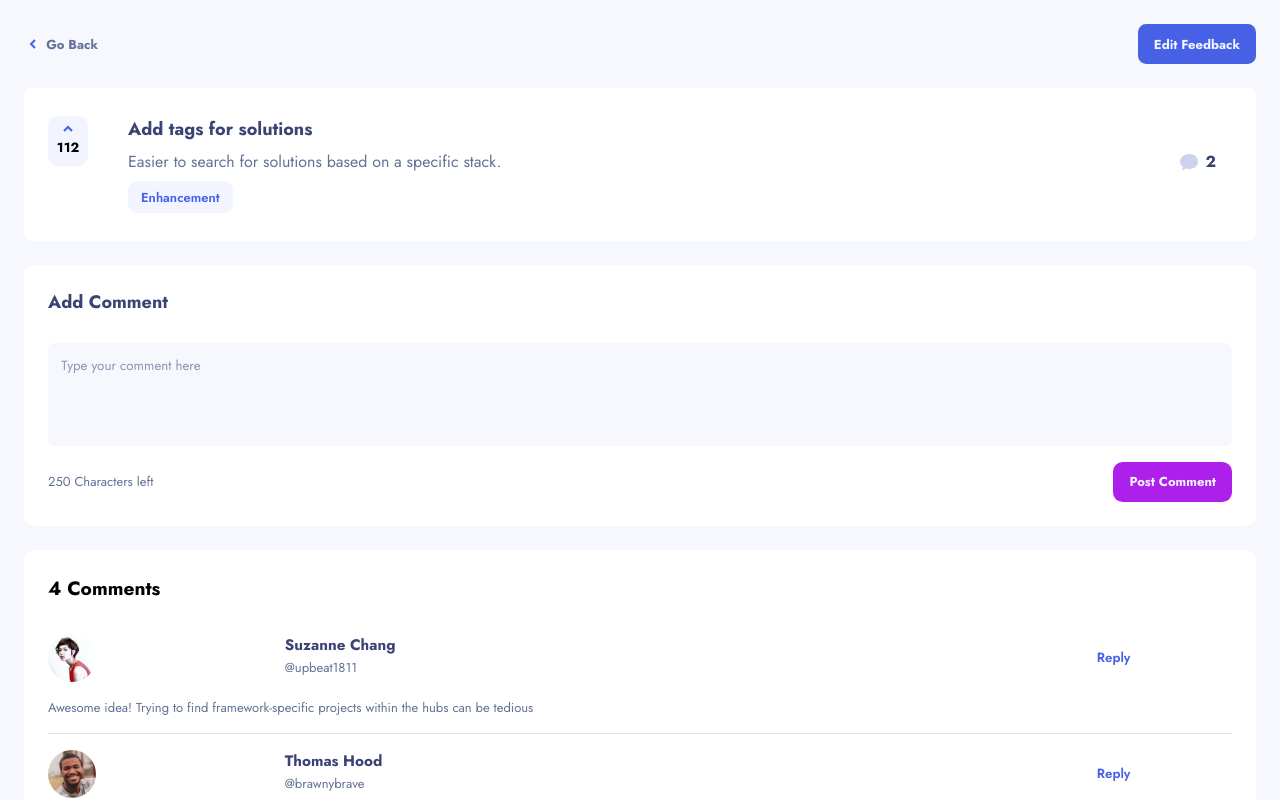
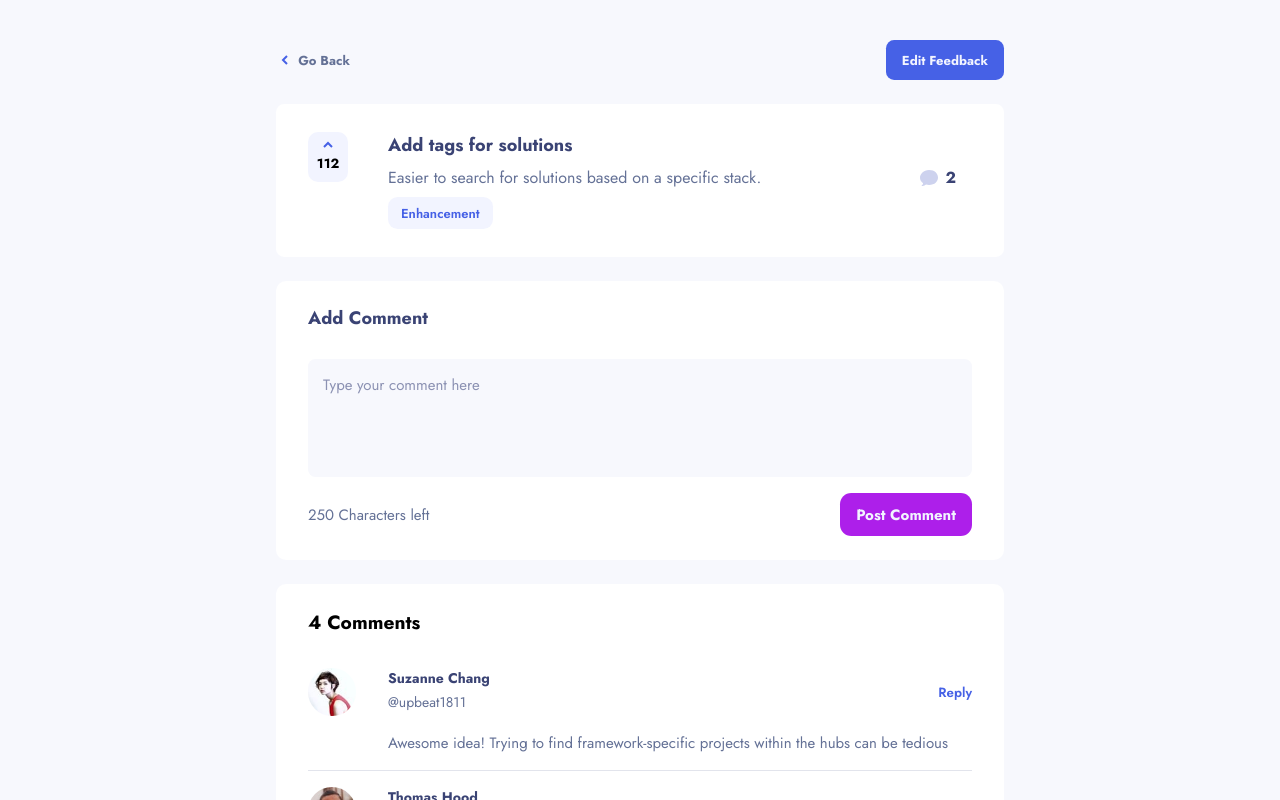
Before and after one commit to ReversalGM/product-feedback-app, a React (Vite) app: page /1 in a window 1280 px wide. Built offline with nearby package versions, Linux system fonts and the light colour scheme.

Commit message:
style: Improve responsiveness of FeedbackDetail page

```diff
--- a/src/components-pages/CommentCard/CommentCard.css
+++ b/src/components-pages/CommentCard/CommentCard.css
@@ -3,11 +3,12 @@
   background-color: var(--primary-white);
   display: grid;
   grid-template-rows: 1.5rem 1.5rem;
-  grid-template-columns: 1fr 3fr 1fr;
+  grid-template-columns: auto 1fr auto;
   grid-template-areas:
     "pic realname reply"
     "pic username reply";
   padding: 1rem 0;
+  column-gap: 1rem;
   font-size: 0.8125rem;
 }
 
@@ -44,6 +45,10 @@
   text-decoration: underline;
 }
 
+.comment-card__extended-border {
+  display: none;
+}
+
 .comment-card__content {
   grid-column: 1 / -1;
   margin-top: 1rem;
@@ -73,3 +78,36 @@
   color: var(--primary-purple);
   font-weight: 700;
 }
+
+@media (min-width: 768px) {
+  .comment-card {
+    column-gap: 2rem;
+  }
+
+  .comment-card__real-name,
+  .comment-card__username {
+    font-size: 0.875rem;
+  }
+
+  .comment-card__content {
+    font-size: 0.9375rem;
+  }
+
+  .comment-card__extended-border {
+    display: block;
+    height: 100%;
+    width: 0.1em;
+    background-color: rgba(140, 146, 179, 10%);
+    justify-self: center;
+    transform: translateY(2rem);
+  }
+
+  .comment-card__content {
+    grid-column: 2 / -1;
+  }
+
+  .comment-card__replies__container {
+    margin-left: 1.5rem;
+    padding-left: 1.5rem;
+  }
+}
--- a/src/components-pages/CommentCard/CommentCard.jsx
+++ b/src/components-pages/CommentCard/CommentCard.jsx
@@ -26,6 +26,7 @@ export function CommentCard({
       >
         Reply
       </Button>
+      {replies && <div className="comment-card__extended-border"></div>}
       <p className="comment-card__content">
         {replyingTo && (
           <span className="comment-card__replying-to">
--- a/src/components-pages/FeedbackCard/FeedbackCard.css
+++ b/src/components-pages/FeedbackCard/FeedbackCard.css
@@ -133,7 +133,7 @@
       "upvote title title"
       "upvote description comments"
       "upvote category category";
-    padding: 1.75rem 1.5rem;
+    padding: 1.75rem 2rem;
     row-gap: 0;
   }
 
--- a/src/components-pages/FeedbackDetail/FeedbackDetail.css
+++ b/src/components-pages/FeedbackDetail/FeedbackDetail.css
@@ -2,6 +2,8 @@
   position: relative;
   display: flex;
   flex-direction: column;
+  align-items: center;
+
   padding: 1.5rem;
   gap: 1.5rem;
   height: 100%;
@@ -13,6 +15,8 @@
 .FeedbackDetail__header {
   display: flex;
   justify-content: space-between;
+  width: 100%;
+  max-width: 45.5rem;
 }
 
 .FeedbackDetail__body {
@@ -20,6 +24,8 @@
   display: flex;
   flex-direction: column;
   row-gap: 1.5rem;
+  width: 100%;
+  max-width: 45.5rem;
 }
 
 .header__edit-feedback-btn,
@@ -68,3 +74,26 @@
   background-color: var(--primary-white);
   border-radius: 0.625rem;
 }
+
+@media (min-width: 768px) {
+  .FeedbackDetail__header-container {
+    position: relative;
+    display: flex;
+    flex-direction: column;
+    padding: 1.5rem;
+    gap: 1.5rem;
+    height: 100%;
+    width: 100%;
+    background-color: var(--secondary-white);
+    overflow: auto;
+  }
+
+  .FeedbackDetail__header-container {
+    padding: 2.5rem;
+  }
+
+  .FeedbackDetail__New-Comments,
+  .FeedbackDetail__Comments {
+    padding: 1.5rem 2rem;
+  }
+}
--- a/src/components-pages/FeedbackDetail/FormNewComment/FormNewComment.css
+++ b/src/components-pages/FeedbackDetail/FormNewComment/FormNewComment.css
@@ -62,3 +62,11 @@
     grid-column: 1 / -1;
   }
 }
+
+@media (min-width: 768px) {
+  .comment-form__text-area,
+  .comment-form__char-remain,
+  .comment-form__submit-btn {
+    font-size: 0.9375rem;
+  }
+}
```
